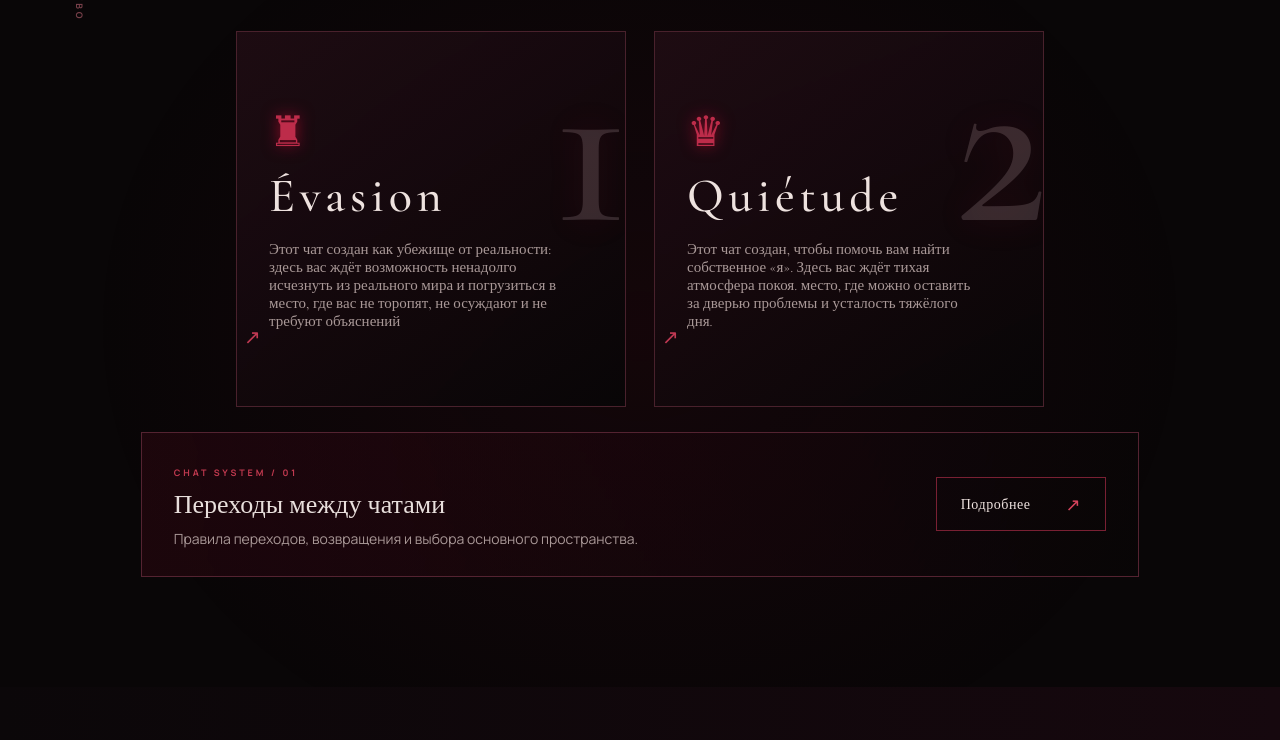
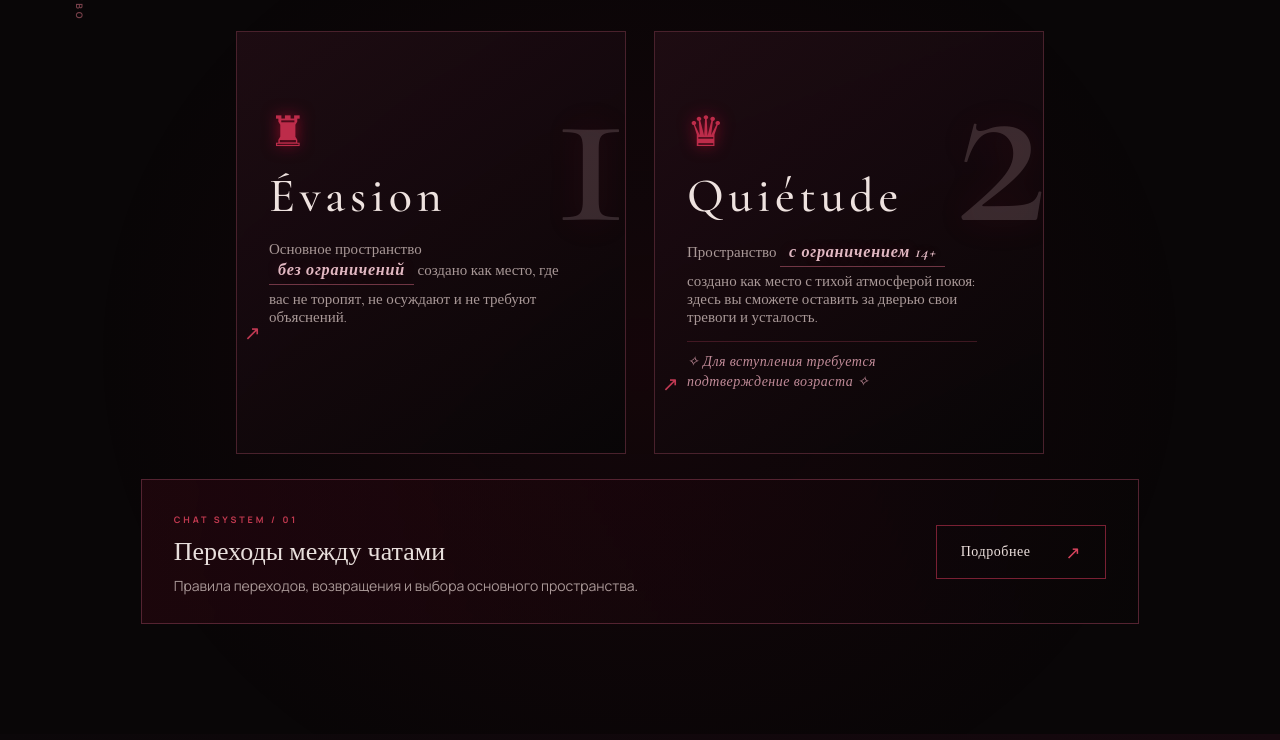
Before and after one commit to MartinDelv/-vasion, a plain HTML site: page index.html in a window 1280 px wide. Shown: the part 3590-4330 px from the top of the page. Drawn offline with nearby package versions, Linux system fonts and the light colour scheme.

Commit message:
Add files via upload

```diff
--- a/index.html
+++ b/index.html
@@ -111,8 +111,8 @@
       <div class="section-kicker">04 / ПРОСТРАНСТВО</div>
       <div class="section-heading reveal"><div><p class="overline">НАЙДИ СВОЁ МЕСТО</p><h2>Наши <em>чаты</em></h2></div><p>Выбери пространство, которое ближе тебе.</p></div>
       <div class="chat-grid chat-grid-two">
-        <a class="chat-card reveal" href="https://t.me/+luQ99UA7wXM5OTdi" target="_blank" rel="noopener"><span class="chat-watermark" aria-hidden="true">1</span><span class="chat-symbol">♜</span><h3>Évasion</h3><p>Этот чат создан как убежище от реальности: здесь вас ждёт возможность ненадолго исчезнуть из реального мира и погрузиться в место, где вас не торопят, не осуждают и не требуют объяснений</p><span class="card-arrow">↗</span></a>
-        <a class="chat-card reveal" href="https://t.me/+l9dI3Vwt88w3ZGU6" target="_blank" rel="noopener"><span class="chat-watermark" aria-hidden="true">2</span><span class="chat-symbol">♛</span><h3>Quiétude</h3><p>Этот чат создан, чтобы помочь вам найти собственное «я». Здесь вас ждёт тихая атмосфера покоя. место, где можно оставить за дверью проблемы и усталость тяжёлого дня.</p><span class="card-arrow">↗</span></a>
+        <a class="chat-card reveal" href="https://t.me/+luQ99UA7wXM5OTdi" target="_blank" rel="noopener"><span class="chat-watermark" aria-hidden="true">1</span><span class="chat-symbol">♜</span><h3>Évasion</h3><p>Основное пространство <span class="chat-limit elegant-label">без ограничений</span> создано как место, где вас не торопят, не осуждают и не требуют объяснений.</p><span class="card-arrow">↗</span></a>
+        <a class="chat-card reveal" href="https://t.me/+l9dI3Vwt88w3ZGU6" target="_blank" rel="noopener"><span class="chat-watermark" aria-hidden="true">2</span><span class="chat-symbol">♛</span><h3>Quiétude</h3><p>Пространство <span class="chat-limit elegant-label">с ограничением 14+</span> создано как место с тихой атмосферой покоя: здесь вы сможете оставить за дверью свои тревоги и усталость.</p><small class="age-confirmation">✧ Для вступления требуется подтверждение возраста ✧</small><span class="card-arrow">↗</span></a>
       </div>
       <div class="transfer-panel reveal"><div><span class="overline">CHAT SYSTEM / 01</span><h3>Переходы между чатами</h3><p>Правила переходов, возвращения и выбора основного пространства.</p></div><a class="button button-outline" href="https://t.me/EVASI_on" target="_blank" rel="noopener">Подробнее <b>↗</b></a></div>
     </section>
--- a/style.css
+++ b/style.css
@@ -35,3 +35,28 @@
   .chat-grid-two .chat-watermark{font-size:185px;right:12px;top:8px}
   .chat-grid-two .chat-card p{max-width:250px}
 }
+
+
+/* Elegant access labels and age-confirmation note for featured chat spaces */
+.chat-grid-two .chat-card .elegant-label{
+  display:inline-block;
+  margin:2px 0 5px;
+  padding:2px 9px 4px;
+  color:#e2b8c2;
+  font:italic 600 1.08em/1.1 "Cormorant Garamond",serif;
+  letter-spacing:.045em;
+  border-bottom:1px solid rgba(190,91,116,.55);
+  text-shadow:0 0 13px rgba(183,55,85,.22);
+}
+.chat-grid-two .chat-card .age-confirmation{
+  position:relative;
+  z-index:1;
+  display:block;
+  max-width:290px;
+  margin-top:15px;
+  padding-top:10px;
+  color:#c18b98;
+  font:italic 14px/1.45 "Cormorant Garamond",serif;
+  letter-spacing:.035em;
+  border-top:1px solid rgba(154,55,79,.35);
+}
```
